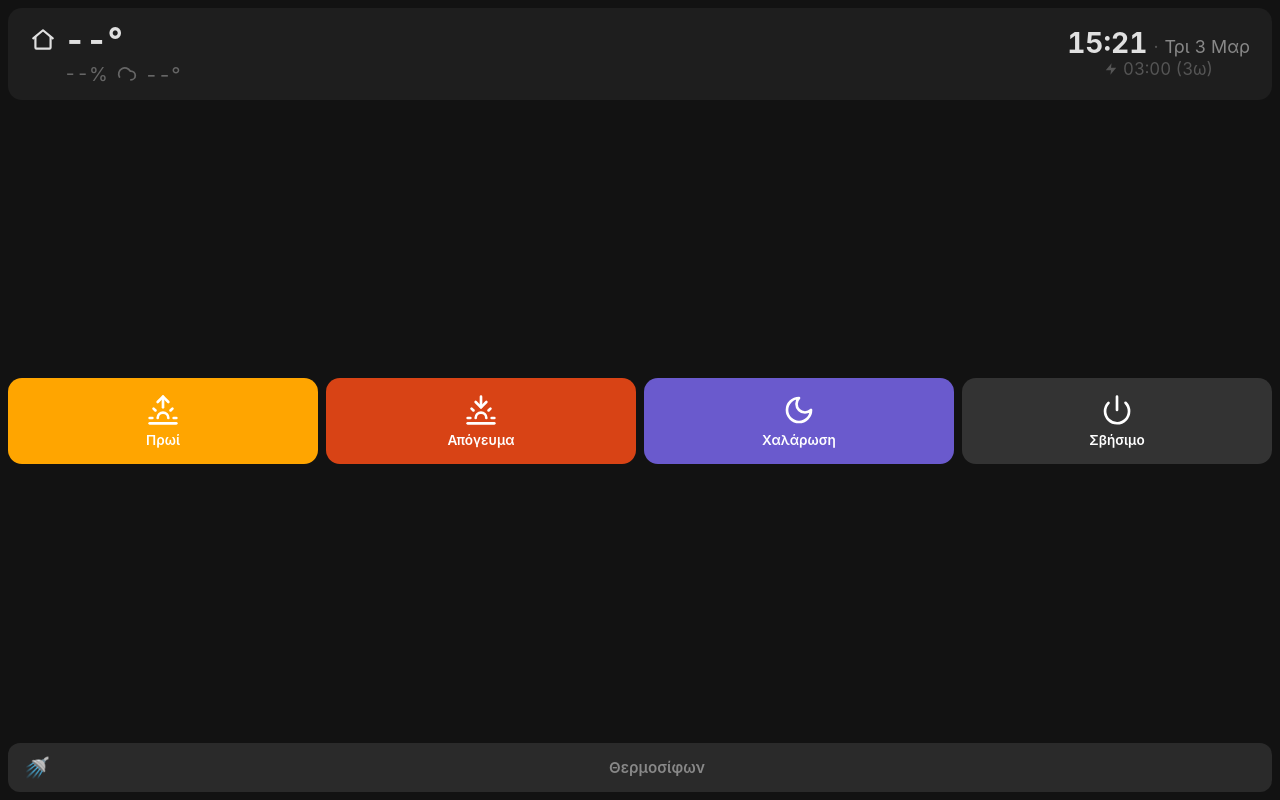
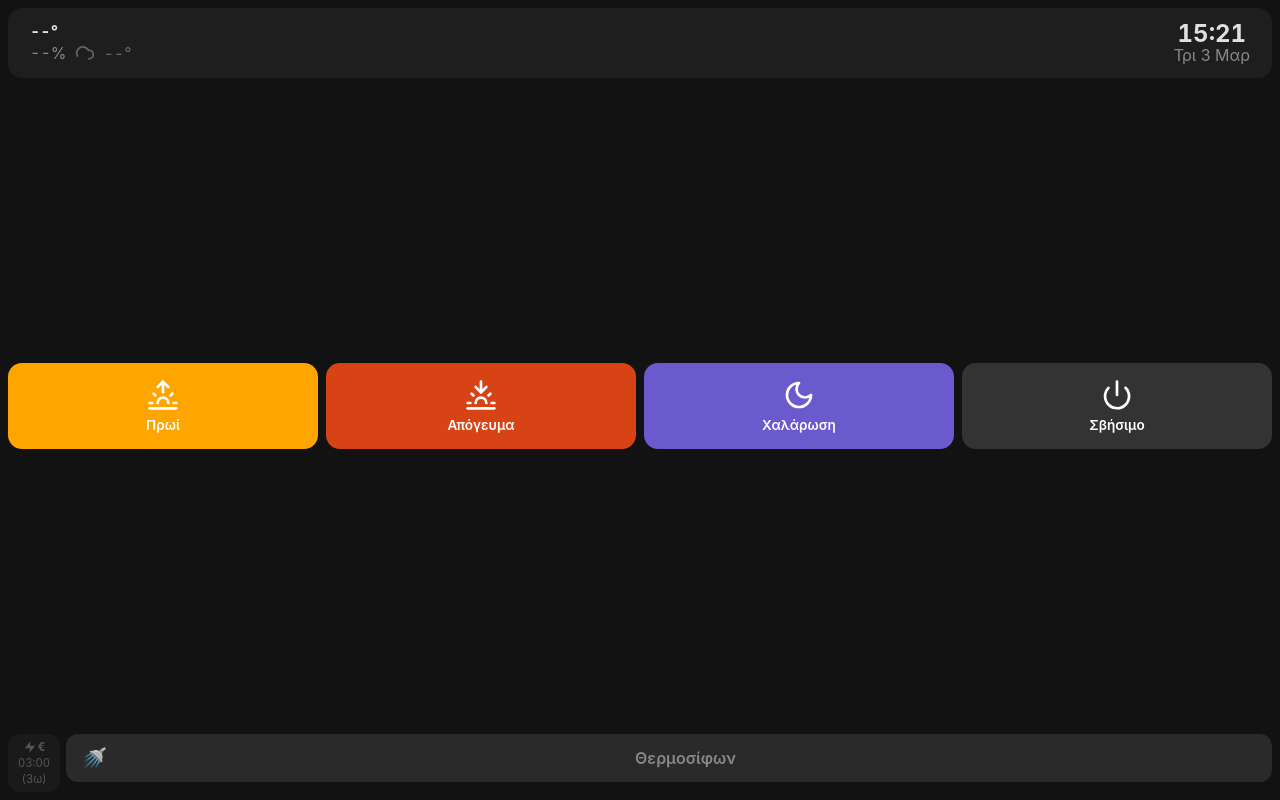
Before and after one commit to orestis/homeassistant, a Flask app: page / in a window 1280 px wide. Run offline with Flask 3, Linux system fonts and the light colour scheme; data that the repository does not hold is empty.

Commit message:
tweak fonts etc

```diff
--- a/wall-display/config.json
+++ b/wall-display/config.json
@@ -1,6 +1,6 @@
 {
   "name": "Wall Display Dashboard",
-  "version": "0.19.0",
+  "version": "0.22.0",
   "slug": "wall_display",
   "description": "Lightweight server-rendered dashboard for Shelly Wall Display",
   "homeassistant_api": true,
--- a/wall-display/templates/dashboard.html
+++ b/wall-display/templates/dashboard.html
@@ -14,6 +14,14 @@
       color: #e0e0e0;
       font-family: -apple-system, BlinkMacSystemFont, "Segoe UI", Roboto, sans-serif;
       font-size: 16px;
+
+      /* Type scale — major third (~1.25×) */
+      --text-xs:  0.70rem;   /* 11.2px — fine print */
+      --text-sm:  0.85rem;   /* 13.6px — secondary */
+      --text-md:  1.00rem;   /* 16.0px — body */
+      --text-lg:  1.25rem;   /* 20.0px — emphasis */
+      --text-xl:  1.50rem;   /* 24.0px — heading */
+      --text-2xl: 1.75rem;   /* 28.0px — display */
     }
 
     #dashboard {
@@ -43,28 +51,20 @@
     .status-left-main {
       display: flex;
       align-items: center;
-      gap: 8px;
     }
     .status-left-secondary {
       display: flex;
       align-items: center;
       gap: 8px;
-      padding-left: 34px;
-    }
-    .icon-indoor {
-      width: 26px;
-      height: 26px;
-      color: #e0e0e0;
-      flex-shrink: 0;
     }
     .indoor-temp {
-      font-size: 2.1rem;
+      font-size: var(--text-md);
       font-weight: 700;
       line-height: 1.15;
     }
     .indoor-humidity {
-      font-size: 1.2rem;
-      color: #666;
+      font-size: var(--text-md);
+      color: #888;
     }
     .icon-outdoor {
       width: 21px;
@@ -73,64 +73,34 @@
       flex-shrink: 0;
     }
     .outdoor-temp {
-      font-size: 1.28rem;
+      font-size: var(--text-md);
       color: #666;
     }
     .status-center {
       display: flex;
       flex-direction: column;
       align-items: center;
-      gap: 2px;
-    }
-    .status-datetime {
-      display: flex;
-      align-items: baseline;
-      gap: 6px;
+      line-height: 1.1;
     }
     .status-time {
-      font-size: 1.76rem;
+      font-size: var(--text-xl);
       font-weight: 700;
-      line-height: 1;
-    }
-    .status-date-sep {
-      font-size: 1.1rem;
-      color: #555;
     }
     .status-date {
-      font-size: 1.12rem;
+      font-size: var(--text-md);
       color: #888;
-    }
-    .tariff-row {
-      display: flex;
-      align-items: center;
-      gap: 5px;
-      font-size: 1.05rem;
-      color: #555;
-    }
-    .tariff-row.active {
-      color: #66bb6a;
-    }
-    .tariff-icon {
-      width: 14px;
-      height: 14px;
-      flex-shrink: 0;
-    }
-    .tariff-label {
-      font-weight: 600;
-    }
-    .tariff-detail {
-      font-variant-numeric: tabular-nums;
     }
     .status-right {
       display: flex;
       align-items: center;
-      gap: 8px;
+      gap: 6px;
+      white-space: nowrap;
     }
     .forecast-icon {
-      font-size: 1.9rem;
+      font-size: var(--text-2xl);
     }
     .forecast-range {
-      font-size: 1.44rem;
+      font-size: var(--text-md);
       color: #aaa;
       font-weight: 600;
     }
@@ -191,13 +161,52 @@
       width: 100%;
       height: 100%;
     }
-    .tile-label { font-size: 0.85rem; font-weight: 600; }
+    .tile-label { font-size: var(--text-sm); font-weight: 600; }
 
     /* --- Water Heater Row --- */
     .water-heater-row {
       display: flex;
       gap: 6px;
       flex-shrink: 0;
+    }
+    .tariff-badge {
+      display: flex;
+      flex-direction: column;
+      align-items: center;
+      justify-content: center;
+      gap: 2px;
+      padding: 6px 10px;
+      border-radius: 12px;
+      background: #1a1a1a;
+      color: #555;
+      font-size: var(--text-xs);
+      min-width: 52px;
+      font-variant-numeric: tabular-nums;
+    }
+    .tariff-badge.active {
+      background: #1b3a1b;
+      color: #66bb6a;
+    }
+    .tariff-icons {
+      display: flex;
+      align-items: center;
+      gap: 1px;
+    }
+    .tariff-icon {
+      width: 14px;
+      height: 14px;
+      flex-shrink: 0;
+    }
+    .tariff-euro {
+      font-size: var(--text-xs);
+      font-weight: 700;
+    }
+    .tariff-label {
+      font-weight: 600;
+      font-size: var(--text-xs);
+    }
+    .tariff-detail {
+      font-size: var(--text-xs);
     }
     .wh-main-form {
       flex: 1;
@@ -212,7 +221,7 @@
       border-radius: 12px;
       color: #fff;
       font-family: inherit;
-      font-size: 0.95rem;
+      font-size: var(--text-md);
       font-weight: 600;
       cursor: pointer;
       transition: opacity 0.1s, transform 0.1s;
@@ -235,13 +244,13 @@
       color: #fff;
     }
     .wh-icon {
-      font-size: 1.3rem;
+      font-size: var(--text-lg);
     }
     .wh-label {
       flex: 1;
     }
     .wh-timer-info {
-      font-size: 0.85rem;
+      font-size: var(--text-sm);
       opacity: 0.8;
       font-variant-numeric: tabular-nums;
     }
@@ -254,7 +263,7 @@
       border-radius: 12px;
       background: #2a2a2a;
       color: #666;
-      font-size: 1.2rem;
+      font-size: var(--text-lg);
       font-weight: 700;
       cursor: pointer;
       transition: opacity 0.1s, transform 0.1s;
@@ -285,7 +294,7 @@
       justify-content: space-between;
       align-items: center;
       margin-bottom: 6px;
-      font-size: 0.8rem;
+      font-size: var(--text-sm);
       color: #888;
     }
     .climate-status {
@@ -312,7 +321,7 @@
       border-radius: 6px;
       color: #fff;
       font-family: inherit;
-      font-size: 0.7rem;
+      font-size: var(--text-xs);
       font-weight: 600;
       cursor: pointer;
       transition: opacity 0.1s, transform 0.1s;
--- a/wall-display/templates/partials/dashboard_content.html
+++ b/wall-display/templates/partials/dashboard_content.html
@@ -3,7 +3,6 @@
   <div class="status-bar">
     <div class="status-left">
       <div class="status-left-main">
-        <svg class="icon-indoor" viewBox="0 0 24 24" fill="none" stroke="currentColor" stroke-width="2" stroke-linecap="round" stroke-linejoin="round"><path d="M3 10.5L12 3l9 7.5"/><path d="M5 9.5V19a1 1 0 001 1h12a1 1 0 001-1V9.5"/></svg>
         <span class="indoor-temp">{{ "%.1f"|format(indoor_temp) if indoor_temp is not none else "--" }}°</span>
       </div>
       <div class="status-left-secondary">
@@ -13,22 +12,8 @@
       </div>
     </div>
     <div class="status-center">
-      <span class="status-datetime">
-        <span class="status-time">{{ now_time }}</span>
-        <span class="status-date-sep">·</span>
-        <span class="status-date">{{ now_date }}</span>
-      </span>
-      {% if night_tariff %}
-      <div class="tariff-row{% if night_tariff.active %} active{% endif %}">
-        <svg class="tariff-icon" viewBox="0 0 24 24" fill="currentColor"><path d="M13 2L3 14h9l-1 8 10-12h-9l1-8z"/></svg>
-        {% if night_tariff.active %}
-        <span class="tariff-label">{{ night_tariff.name }}</span>
-        {% if night_tariff.remaining %}<span class="tariff-detail">−{{ night_tariff.remaining }}</span>{% endif %}
-        {% else %}
-        <span class="tariff-detail">{{ night_tariff.next_start }}{% if night_tariff.next_dur_h %} ({{ night_tariff.next_dur_h }}ω){% endif %}</span>
-        {% endif %}
-      </div>
-      {% endif %}
+      <span class="status-time">{{ now_time }}</span>
+      <span class="status-date">{{ now_date }}</span>
     </div>
     {% if forecast %}
     <div class="status-right">
@@ -77,6 +62,19 @@
   {# --- Water Heater --- #}
   {% if water_heater %}
   <div class="water-heater-row">
+    {% if night_tariff %}
+    <div class="tariff-badge{% if night_tariff.active %} active{% endif %}">
+      <span class="tariff-icons">
+        <svg class="tariff-icon" viewBox="0 0 24 24" fill="currentColor"><path d="M13 2L3 14h9l-1 8 10-12h-9l1-8z"/></svg><span class="tariff-euro">€</span>
+      </span>
+      {% if night_tariff.active %}
+      {% if night_tariff.remaining %}<span class="tariff-detail">−{{ night_tariff.remaining }}</span>{% endif %}
+      {% else %}
+      <span class="tariff-detail">{{ night_tariff.next_start }}</span>
+      {% if night_tariff.next_dur_h %}<span class="tariff-detail">({{ night_tariff.next_dur_h }}ω)</span>{% endif %}
+      {% endif %}
+    </div>
+    {% endif %}
     {% if water_heater.switch_on %}
     {# ON state — toggle off button + bypass button #}
     <form method="POST" action="/action/water_heater" class="wh-main-form">
```
